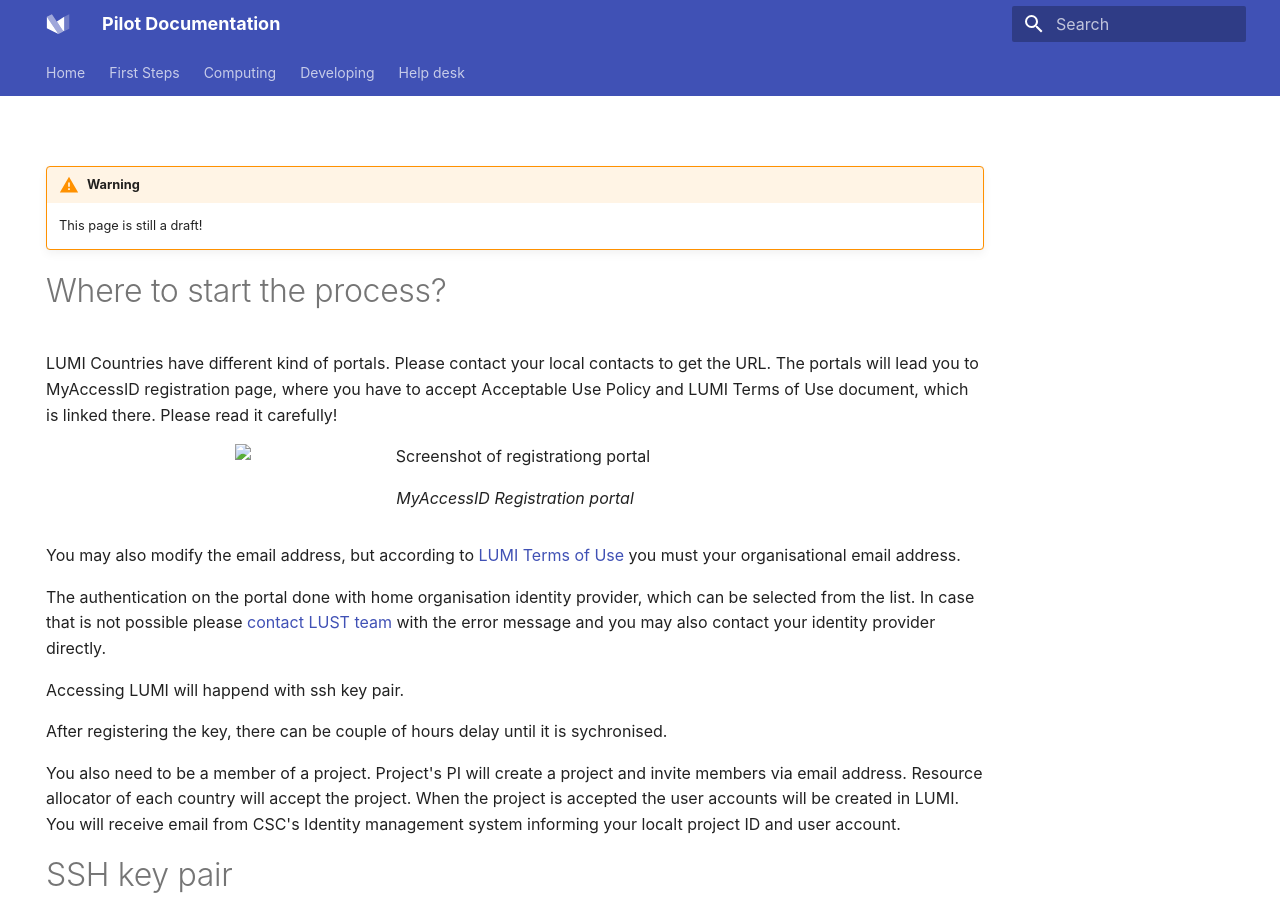
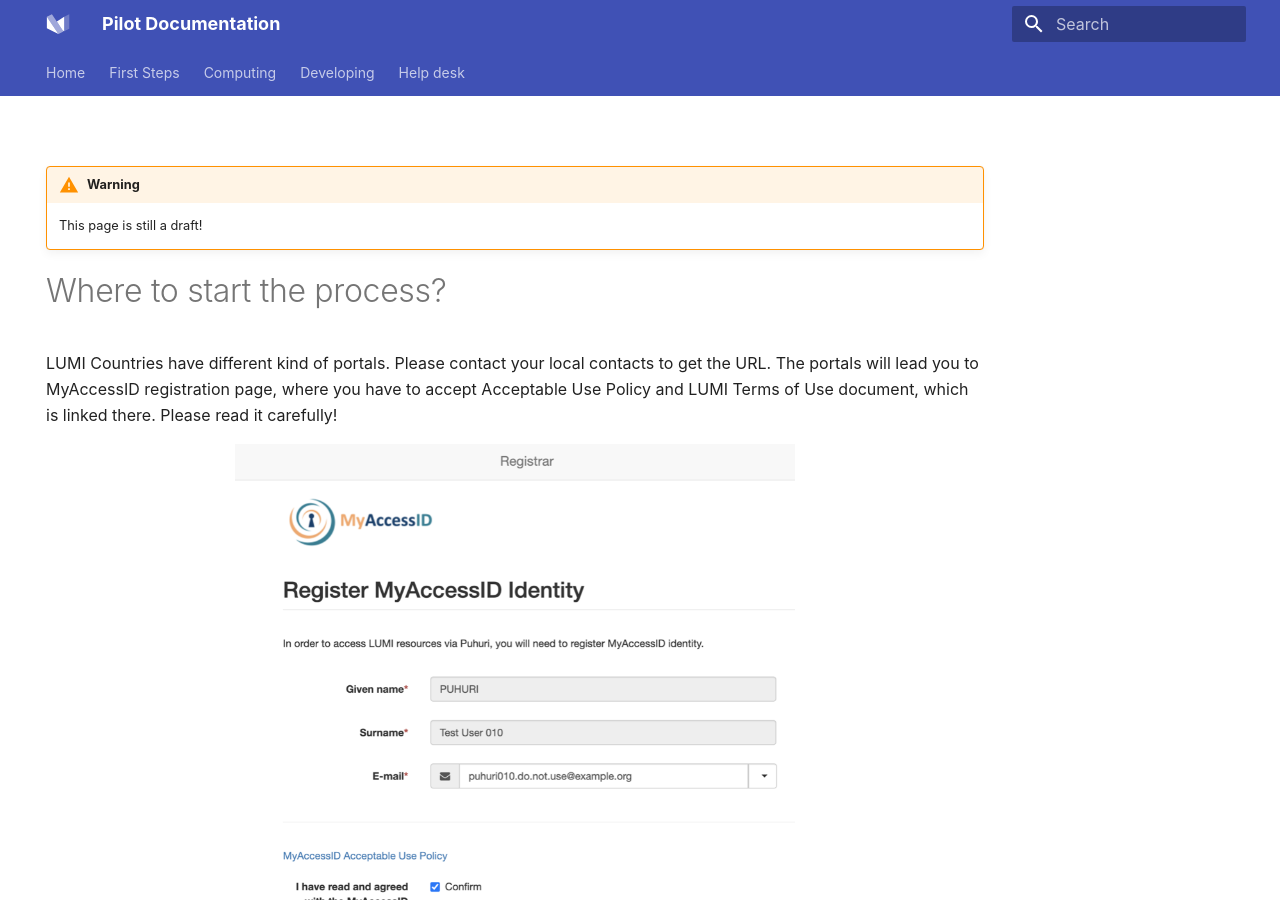
Before and after one commit to Lumi-supercomputer/lumi-userguide, an MkDocs documentation site: the page built from docs/accounts/registration.md, in a window 1280 px wide and 900 px high. Built offline with MkDocs 1.6.1 and Material for MkDocs 9.7.7, drawn with Linux system fonts in a browser that asks for light colours.

Commit message:
Update registration.md
new try with the image links

```diff
--- a/docs/accounts/registration.md
+++ b/docs/accounts/registration.md
@@ -14,7 +14,7 @@
 
 <figure>
   <img
-    src="../assets/images/Puhuri_Registration_example.png"
+    src="../../../assets/images/Puhuri_Registration_example.png"
     width="560"
     alt="Screenshot of registrationg portal"
   >
@@ -40,7 +40,7 @@
 
 <figure>
   <img
-    src="../assets/images/myaccessid_own_profile.png"
+    src="../../assets/images/myaccessid_own_profile.png"
     width="560"
     alt="Screenshot of user profile settings to setup ssh public key"
   >
```
